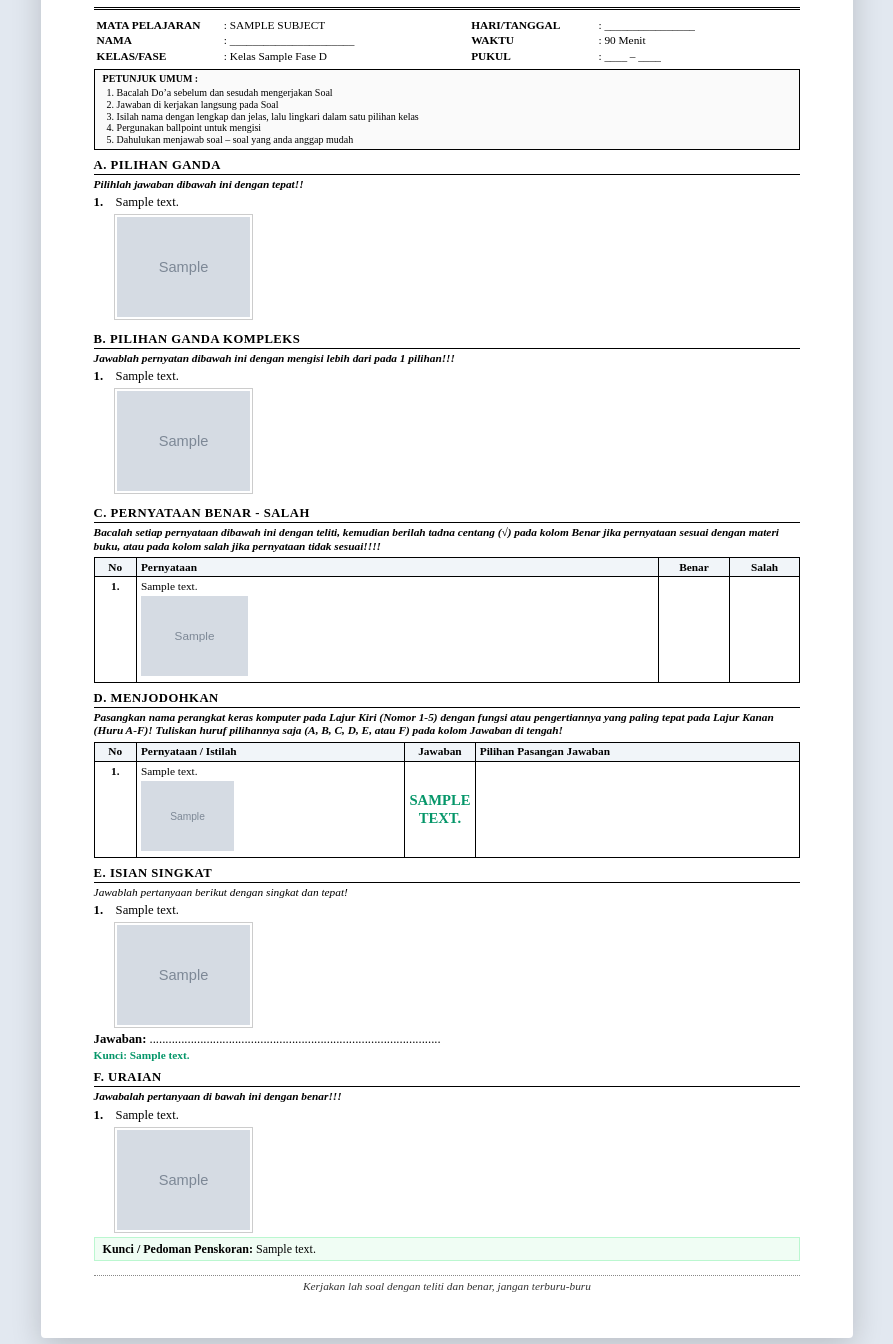
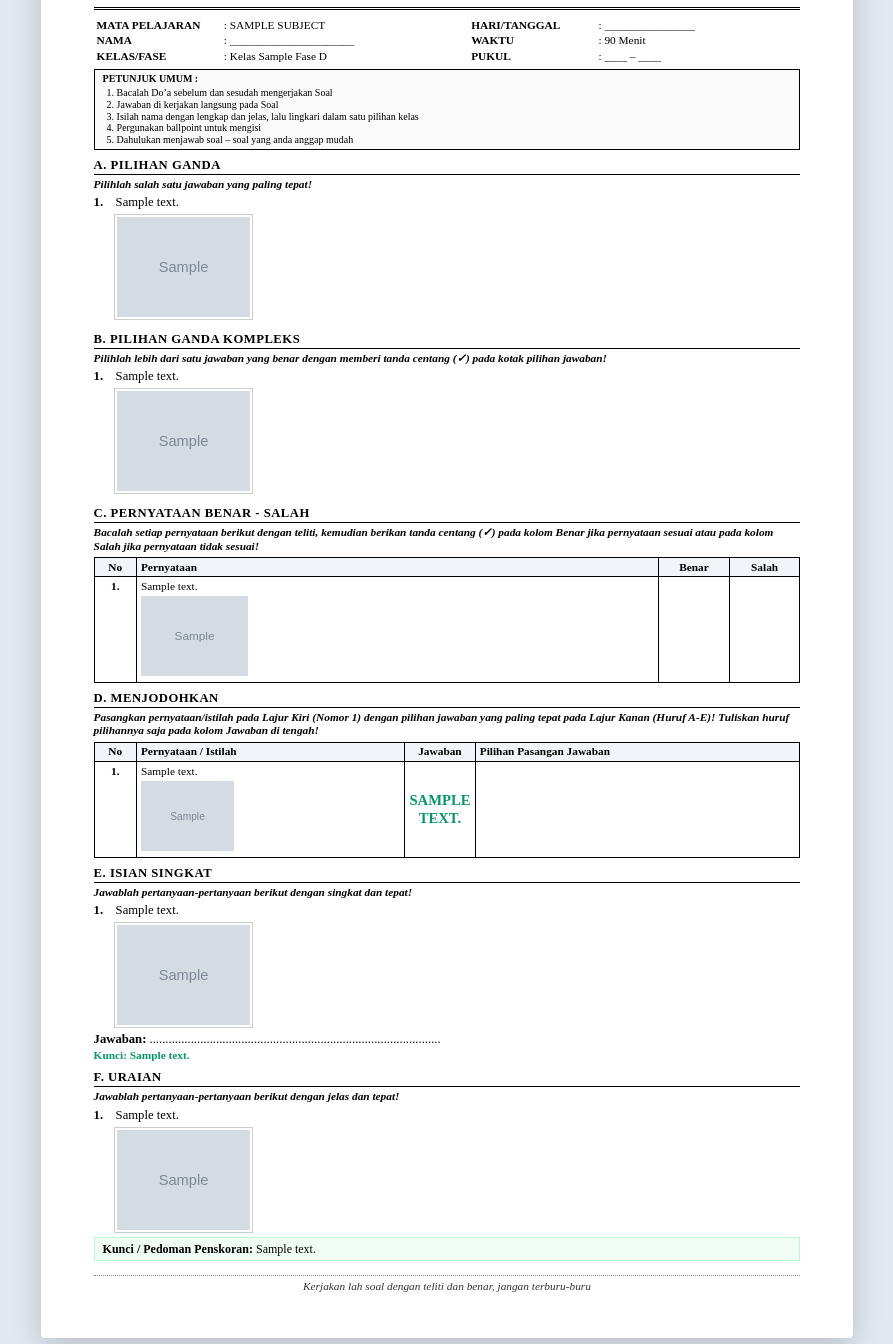
Before and after one commit to HeruRachamawan/siakadmts, a Laravel app: template resources/views/prints/exam_naskah.blade.php in a window 1280 px wide. Shown: the part 250-1594 px from the top of the page, without its empty margins (193-1086 px from the left). Run offline with Laravel 12, Linux system fonts and the light colour scheme; the template is opened without the code that fills it: most values are stand-ins (such as "Sample title", 1, 10 or a date in 2020); grey boxes marked "Sample" are stand-in pictures.

Commit message:
fix(print-naskah): generalize section instructions and make matching questions/letters dynamic

```diff
--- a/resources/views/prints/exam_naskah.blade.php
+++ b/resources/views/prints/exam_naskah.blade.php
@@ -689,7 +689,7 @@
         <!-- 1. BAGIAN: PILIHAN GANDA TUNGGAL -->
         @if ($pgQuestions->isNotEmpty())
             <div class="section-title">{{ $secLetters[$secIdx++] }}. Pilihan Ganda</div>
-            <p class="section-desc" style="font-weight: bold; margin: 4px 0 8px 0;">Pilihlah jawaban dibawah ini dengan tepat!!</p>
+            <p class="section-desc" style="font-weight: bold; margin: 4px 0 8px 0;">Pilihlah salah satu jawaban yang paling tepat!</p>
 
             @foreach ($pgQuestions as $q)
                 <div class="question-item">
@@ -725,7 +725,7 @@
         <!-- 2. BAGIAN: PILIHAN GANDA KOMPLEKS (AKM) -->
         @if (isset($pgComplexQuestions) && $pgComplexQuestions->isNotEmpty())
             <div class="section-title">{{ $secLetters[$secIdx++] }}. Pilihan Ganda Kompleks</div>
-            <p class="section-desc" style="font-weight: bold; margin: 4px 0 8px 0;">Jawablah pernyatan dibawah ini dengan mengisi lebih dari pada 1 pilihan!!!</p>
+            <p class="section-desc" style="font-weight: bold; margin: 4px 0 8px 0;">Pilihlah lebih dari satu jawaban yang benar dengan memberi tanda centang (✓) pada kotak pilihan jawaban!</p>
 
             @foreach ($pgComplexQuestions as $q)
                 <div class="question-item">
@@ -785,7 +785,7 @@
 
             {{-- 3A. TABEL UTUH BENAR / SALAH MODE PER-NOMOR (No. 31 s/d 35) --}}
             @if (!empty($singleTfList))
-                <p class="section-desc" style="font-weight: bold; margin: 4px 0 8px 0;">Bacalah setiap pernyataan dibawah ini dengan teliti, kemudian berilah tadna centang (√) pada kolom Benar jika pernyataan sesuai dengan materi buku, atau pada kolom salah jika pernyataan tidak sesuai!!!!</p>
+                <p class="section-desc" style="font-weight: bold; margin: 4px 0 8px 0;">Bacalah setiap pernyataan berikut dengan teliti, kemudian berikan tanda centang (✓) pada kolom Benar jika pernyataan sesuai atau pada kolom Salah jika pernyataan tidak sesuai!</p>
 
                 <table class="akm-table" style="margin-bottom: 14px;">
                     <thead>
@@ -891,10 +891,8 @@
                 }
             @endphp
 
-            {{-- 4A. TABEL UTUH MENJODOHKAN MODE MANDIRI (No. 36 s/d 40) DENGAN KOLOM JAWABAN DI TENGAH --}}
+            {{-- 4A. TABEL UTUH MENJODOHKAN MODE MANDIRI DENGAN KOLOM JAWABAN DI TENGAH --}}
             @if (!empty($singleMatchingList))
-                <p class="section-desc" style="font-weight: bold; margin: 4px 0 8px 0;">Pasangkan nama perangkat keras komputer pada Lajur Kiri (Nomor 1-5) dengan fungsi atau pengertiannya yang paling tepat pada Lajur Kanan (Huru A-F)! Tuliskan huruf pilihannya saja (A, B, C, D, E, atau F) pada kolom Jawaban di tengah!</p>
-
                 @php
                     // Kumpulkan semua pilihan kanan yang unik, diurutkan berdasarkan huruf A, B, C...
                     $rightOptions = [];
@@ -924,7 +922,22 @@
                         $rightList[] = ['key' => $k, 'text' => $text];
                     }
                     $maxRows = max(count($singleMatchingList), count($rightList));
+
+                    // Hitung rentang nomor soal dan rentang pilihan huruf secara otomatis
+                    $firstMatchNo = $singleMatchingList[0]->question_number ?? 1;
+                    $lastMatchItem = end($singleMatchingList);
+                    $lastMatchNo = $lastMatchItem->question_number ?? count($singleMatchingList);
+                    $matchRangeStr = ($firstMatchNo == $lastMatchNo) ? "Nomor {$firstMatchNo}" : "Nomor {$firstMatchNo}-{$lastMatchNo}";
+
+                    $firstLetter = !empty($rightList) ? $rightList[0]['key'] : 'A';
+                    $lastLetterItem = end($rightList);
+                    $lastLetter = !empty($lastLetterItem) ? $lastLetterItem['key'] : 'E';
+                    $letterRangeStr = ($firstLetter == $lastLetter) ? "Huruf {$firstLetter}" : "Huruf {$firstLetter}-{$lastLetter}";
                 @endphp
+
+                <p class="section-desc" style="font-weight: bold; margin: 4px 0 8px 0;">
+                    Pasangkan pernyataan/istilah pada Lajur Kiri ({{ $matchRangeStr }}) dengan pilihan jawaban yang paling tepat pada Lajur Kanan ({{ $letterRangeStr }})! Tuliskan huruf pilihannya saja pada kolom Jawaban di tengah!
+                </p>
 
                 <table class="akm-table" style="margin-bottom: 14px;">
                     <thead>
@@ -1023,7 +1036,7 @@
         <!-- 5. BAGIAN: ISIAN SINGKAT -->
         @if (isset($shortAnswerQuestions) && $shortAnswerQuestions->isNotEmpty())
             <div class="section-title">{{ $secLetters[$secIdx++] }}. Isian Singkat</div>
-            <p class="section-desc">Jawablah pertanyaan berikut dengan singkat dan tepat!</p>
+            <p class="section-desc" style="font-weight: bold; margin: 4px 0 8px 0;">Jawablah pertanyaan-pertanyaan berikut dengan singkat dan tepat!</p>
 
             @foreach ($shortAnswerQuestions as $q)
                 <div class="question-item">
@@ -1049,7 +1062,7 @@
         <!-- 6. BAGIAN: URAIAN / ESSAY -->
         @if ($essayQuestions->isNotEmpty())
             <div class="section-title">{{ $secLetters[$secIdx++] }}. Uraian</div>
-            <p class="section-desc" style="font-weight: bold; margin: 4px 0 8px 0;">Jawabalah pertanyaan di bawah ini dengan benar!!!</p>
+            <p class="section-desc" style="font-weight: bold; margin: 4px 0 8px 0;">Jawablah pertanyaan-pertanyaan berikut dengan jelas dan tepat!</p>
 
             @foreach ($essayQuestions as $q)
                 <div class="question-item">
```
Also changed, not shown: resources/views/prints/exam_kunci.blade.php (+5 -5 lines).
